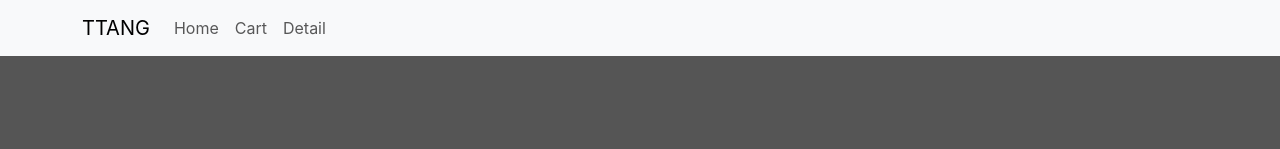
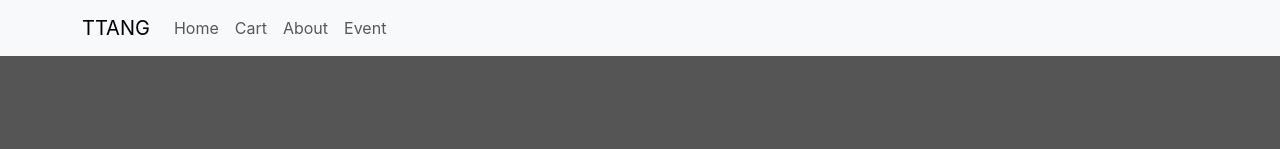
Before and after one commit to ttangzzi/REACT_WebShop, a React (Create React App) app: page / in a window 1280 px wide. Shown: the top 149 px of the page. Built offline with nearby package versions, Linux system fonts and the light colour scheme.

Commit message:
localStorage 활용 상품 id 저장

```diff
--- a/src/App.js
+++ b/src/App.js
@@ -15,6 +15,11 @@ function App() {
   let [addCount, setAddCount] = useState(0);
   let [shoes, setShoes] = useState(data);
   let navigate = useNavigate();
+
+  useEffect(()=> {
+    localStorage.setItem('watched', JSON.stringify([]))
+  },[])
+
   return (
     <div className="App">
 
@@ -24,7 +29,8 @@ function App() {
           <Nav className="me-auto">
             <Nav.Link onClick={()=>{navigate('/')}}>Home</Nav.Link>
             <Nav.Link onClick={()=>{navigate('/cart')}}>Cart</Nav.Link>
-            <Nav.Link onClick={()=>{navigate('/detail')}}>Detail</Nav.Link>
+            <Nav.Link onClick={()=>{navigate('/about')}}>About</Nav.Link>
+            <Nav.Link onClick={()=>{navigate('/event')}}>Event</Nav.Link>
           </Nav>
         </Container>
       </Navbar>
@@ -103,7 +109,13 @@ function Product(props) {
     <>
     <div style={{display: props.i % 3 == 0 ? "inline-block" : "none"}}></div>
     <Col>
-      <Link to={`/detail/${props.i}`}>
+      <Link to={`/detail/${props.i}`} onClick={()=>{
+        let watch = JSON.parse(localStorage.getItem("watched"));
+        watch.push(props.i+1);
+        let set = [...new Set(watch)]
+        console.log(set);
+        localStorage.setItem("watched", JSON.stringify(set))
+        }}>
         <img
         src={`https://codingapple1.github.io/shop/shoes${props.i+1}.jpg`}
         width="80%"/>
```
